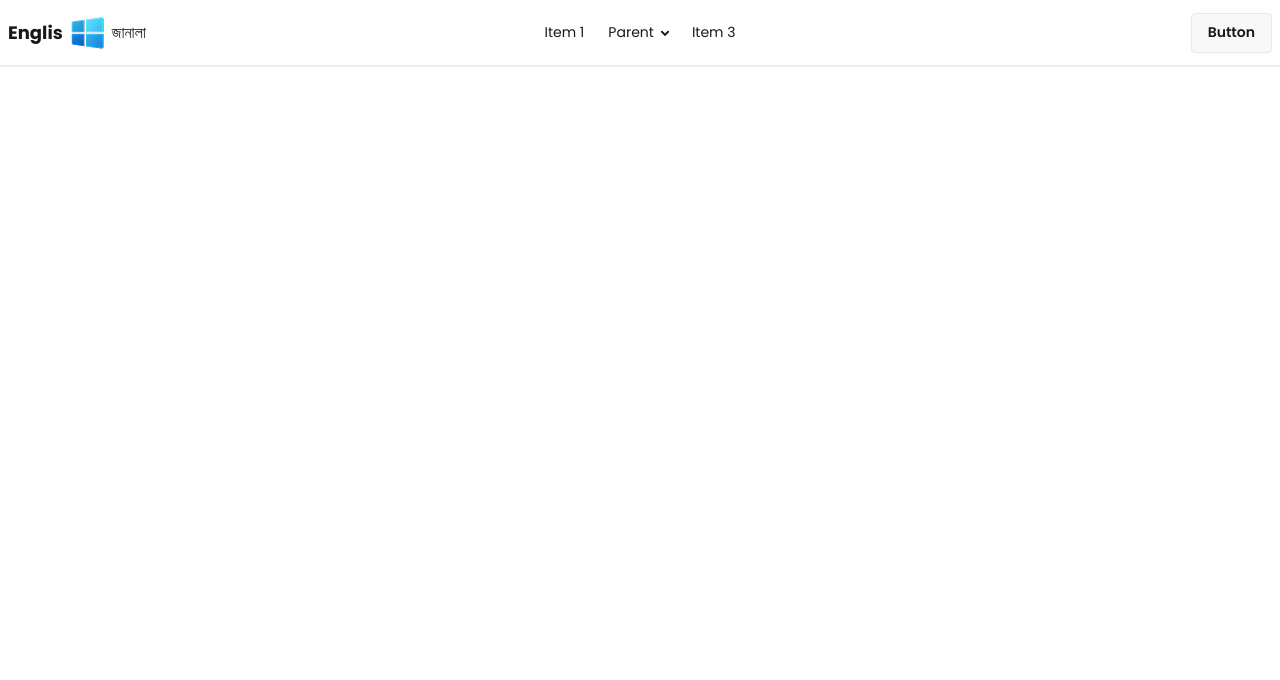
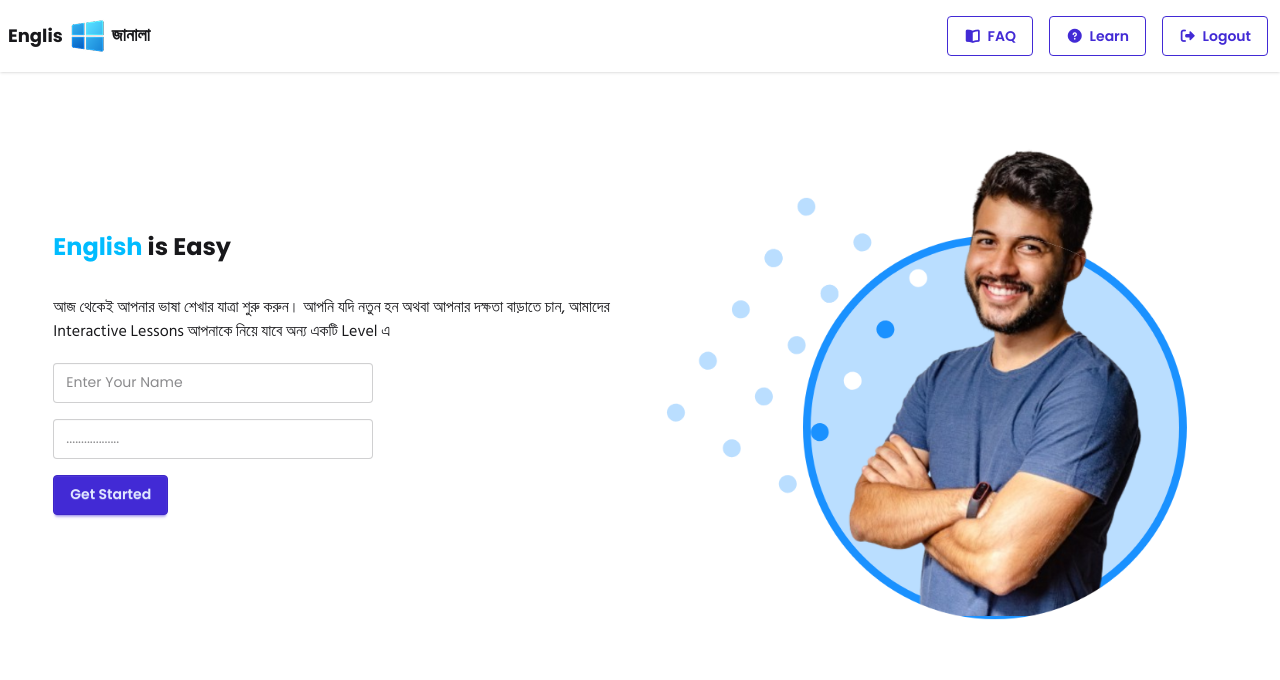
Before and after one commit to khandakershahi/english-janala-code, a plain HTML site: page index.html in a window 1280 px wide. Drawn offline with nearby package versions, Linux system fonts and the light colour scheme; a web font is replaced by a local one.

Commit message:
nav and hero done

```diff
--- a/index.html
+++ b/index.html
@@ -32,7 +32,10 @@
     <!-- Font Awesome -->
     <link
       rel="stylesheet"
-      href="https://cdnjs.cloudflare.com/ajax/libs/font-awesome/5.15.4/css/all.min.css"
+      href="https://cdnjs.cloudflare.com/ajax/libs/font-awesome/7.0.1/css/all.min.css"
+      integrity="sha512-2SwdPD6INVrV/lHTZbO2nodKhrnDdJK9/kg2XD1r9uGqPo1cUbujc+IYdlYdEErWNu69gVcYgdxlmVmzTWnetw=="
+      crossorigin="anonymous"
+      referrerpolicy="no-referrer"
     />
 
     <!-- style sheet  -->
@@ -44,47 +47,100 @@
         <div class="navbar-start">
           <div class="dropdown">
             <div tabindex="0" role="button" class="btn btn-ghost lg:hidden">
-        <svg xmlns="http://www.w3.org/2000/svg" class="h-5 w-5" fill="none" viewBox="0 0 24 24" stroke="currentColor"> <path stroke-linecap="round" stroke-linejoin="round" stroke-width="2" d="M4 6h16M4 12h8m-8 6h16" /> </svg>
+              <svg
+                xmlns="http://www.w3.org/2000/svg"
+                class="h-5 w-5"
+                fill="none"
+                viewBox="0 0 24 24"
+                stroke="currentColor"
+              >
+                <path
+                  stroke-linecap="round"
+                  stroke-linejoin="round"
+                  stroke-width="2"
+                  d="M4 6h16M4 12h8m-8 6h16"
+                />
+              </svg>
             </div>
             <ul
               tabindex="0"
-        class="menu menu-sm dropdown-content bg-base-100 rounded-box z-1 mt-3 w-52 p-2 shadow">
-        <li><a>Item 1</a></li>
+              class="menu menu-sm dropdown-content bg-base-100 rounded-box z-1 mt-3 w-52 p-2 shadow"
+            >
+              <ul class="menu menu-vertical px-1 space-x-4">
                 <li>
-          <a>Parent</a>
-          <ul class="p-2">
-            <li><a>Submenu 1</a></li>
-            <li><a>Submenu 2</a></li>
+                  <a class="" href=""
+                    ><i class="fa-solid fa-book-open"></i>FAQ</a
+                  >
+                </li>
+                <li>
+                  <a class="" href=""
+                    ><i class="fa-solid fa-circle-question"></i>Learn</a
+                  >
+                </li>
+                <li>
+                  <a class="" href=""
+                    ><i class="fa-solid fa-right-from-bracket"></i>Logout</a
+                  >
+                </li>
               </ul>
-        </li>
-        <li><a>Item 3</a></li>
             </ul>
           </div>
           <a href="/" class="flex items-center gap-1">
             <span class="text-lg font-bold">Englis</span>
-         <img src="./assets/logo.png" alt="">
-         <span>জানালা</span>
+            <img src="./assets/logo.png" alt="" />
+            <span class="text-lg font-semibold font-bangla">জানালা</span>
           </a>
         </div>
-  <div class="navbar-center hidden lg:flex">
-    <ul class="menu menu-horizontal px-1">
-      <li><a>Item 1</a></li>
+        <div class="navbar-end hidden lg:flex">
+          <ul class="menu menu-horizontal px-1 space-x-4">
             <li>
-        <details>
-          <summary>Parent</summary>
-          <ul class="p-2">
-            <li><a>Submenu 1</a></li>
-            <li><a>Submenu 2</a></li>
+              <a class="btn btn-outline btn-primary" href=""
+                ><i class="fa-solid fa-book-open"></i>FAQ</a
+              >
+            </li>
+            <li>
+              <a class="btn btn-outline btn-primary" href=""
+                ><i class="fa-solid fa-circle-question"></i>Learn</a
+              >
+            </li>
+            <li>
+              <a class="btn btn-outline btn-primary" href=""
+                ><i class="fa-solid fa-right-from-bracket"></i>Logout</a
+              >
+            </li>
           </ul>
-        </details>
-      </li>
-      <li><a>Item 3</a></li>
-    </ul>
-  </div>
-  <div class="navbar-end">
-    <a class="btn">Button</a>
         </div>
       </div>
     </header>
+    <main>
+        <!-- Hero -->
+      <section
+        class="flex flex-col-reverse md:flex-row gap-10 justify-between items-center py-5 w-11/12 mx-auto"
+      >
+        <div class="content flex-1 text-center md:text-left">
+          <h2 class="text-2xl font-bold mb-8">
+            <span class="text-sky-400">English</span> is Easy
+          </h2>
+          <p class="font-bangla">
+            আজ থেকেই আপনার ভাষা শেখার যাত্রা শুরু করুন। আপনি যদি নতুন হন অথবা
+            আপনার দক্ষতা বাড়াতে চান, আমাদের Interactive Lessons আপনাকে নিয়ে যাবে
+            অন্য একটি Level এ
+          </p>
+          <fieldset
+            class="fieldset w-xs mt-4 flex gap-4 flex-col"
+          >
+           <input type="email" class="input" placeholder="Enter Your Name" />
+
+
+            <input type="password" class="input" placeholder=".................." />
+
+            <button class="btn btn-primary w-fit">Get Started</button>
+          </fieldset>
+        </div>
+        <div class="image flex-1">
+          <img src="./assets/hero-student.png" alt="" />
+        </div>
+      </section>
+    </main>
   </body>
 </html>
```
Lines whose indentation alone changed are shown as unchanged.
